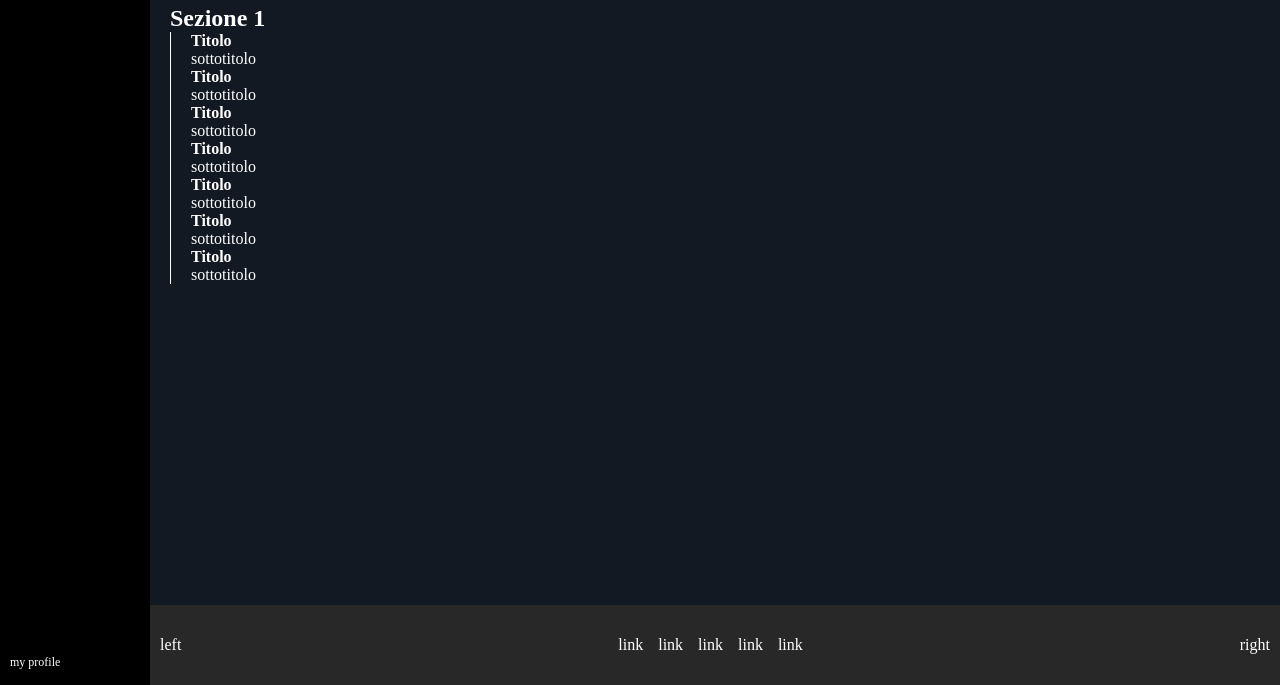
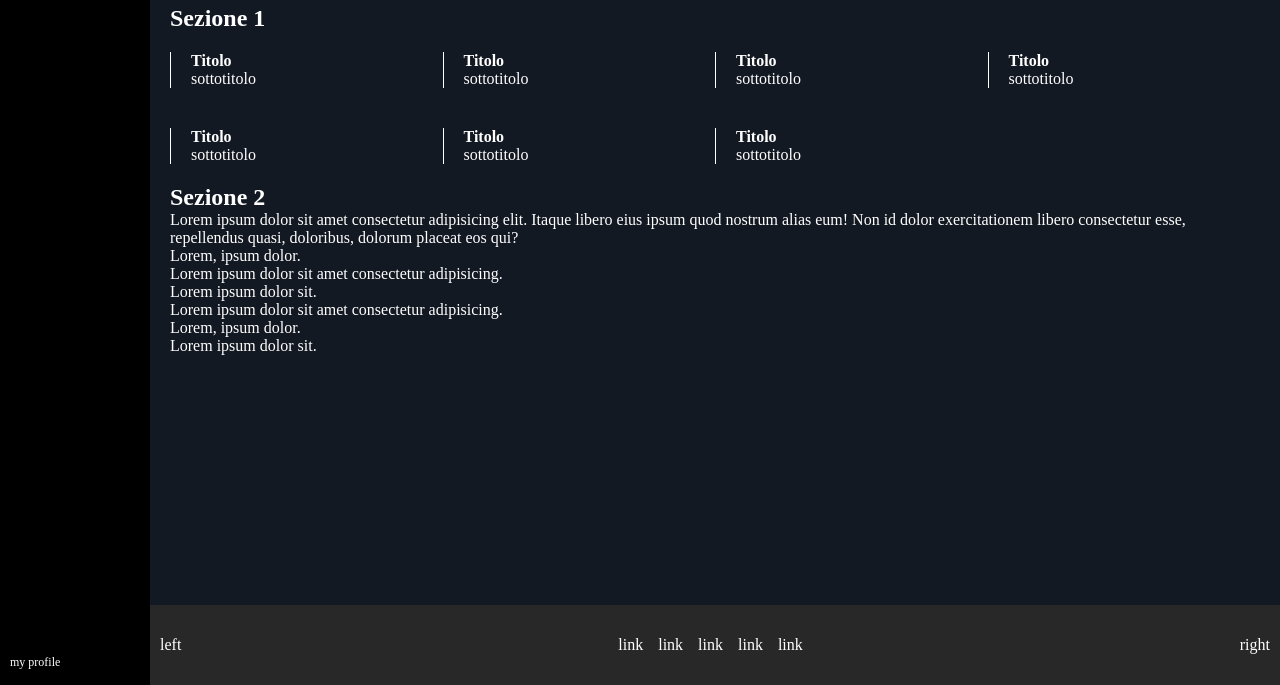
Before and after one commit to MarinaLasorsa/html-css-viewport, a plain HTML site: page index.html in a window 1280 px wide. Shown: the part 115-800 px from the top of the page. Drawn offline with Linux system fonts and the light colour scheme.

Commit message:
ADD: layout and content in main

```diff
--- a/css/style.css
+++ b/css/style.css
@@ -6,7 +6,7 @@
 	box-sizing: border-box;
 }
 
-menu, ul, ol {
+ul {
 	list-style: none;
 }
 
@@ -74,9 +74,10 @@ a {
 }
 
 .col-8 {
-	width: calc(8 * 100% / 12);
+	width: calc(3 * 100% / 12);
     padding: 0 20px;
     border-left: 1px solid rgb(255, 255, 255);
+    margin: 20px 0
 }
 
 .webapp .webapp-footer {
--- a/index.html
+++ b/index.html
@@ -63,7 +63,16 @@
                     </div>
                 </section>
                 <section>
-
+                    <h2>Sezione 2</h2>
+                    <p>Lorem ipsum dolor sit amet consectetur adipisicing elit. Itaque libero eius ipsum quod nostrum alias eum! Non id dolor exercitationem libero consectetur esse, repellendus quasi, doloribus, dolorum placeat eos qui?</p>
+                    <ul>
+                        <li>Lorem, ipsum dolor.</li>
+                        <li>Lorem ipsum dolor sit amet consectetur adipisicing.</li>
+                        <li>Lorem ipsum dolor sit.</li>
+                        <li>Lorem ipsum dolor sit amet consectetur adipisicing.</li>
+                        <li>Lorem, ipsum dolor.</li>
+                        <li>Lorem ipsum dolor sit.</li>
+                    </ul>
                 </section>
             </div>
             <div class="webapp-footer">
```
